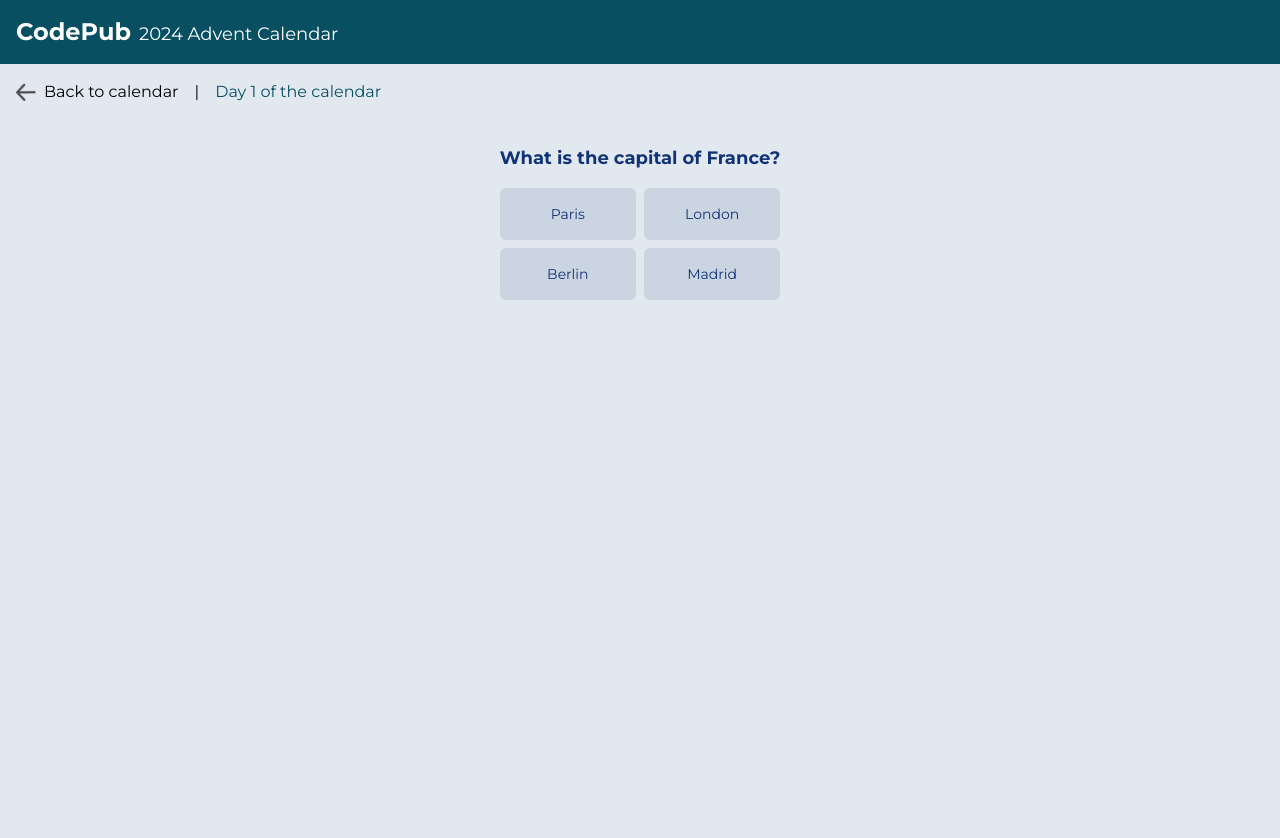
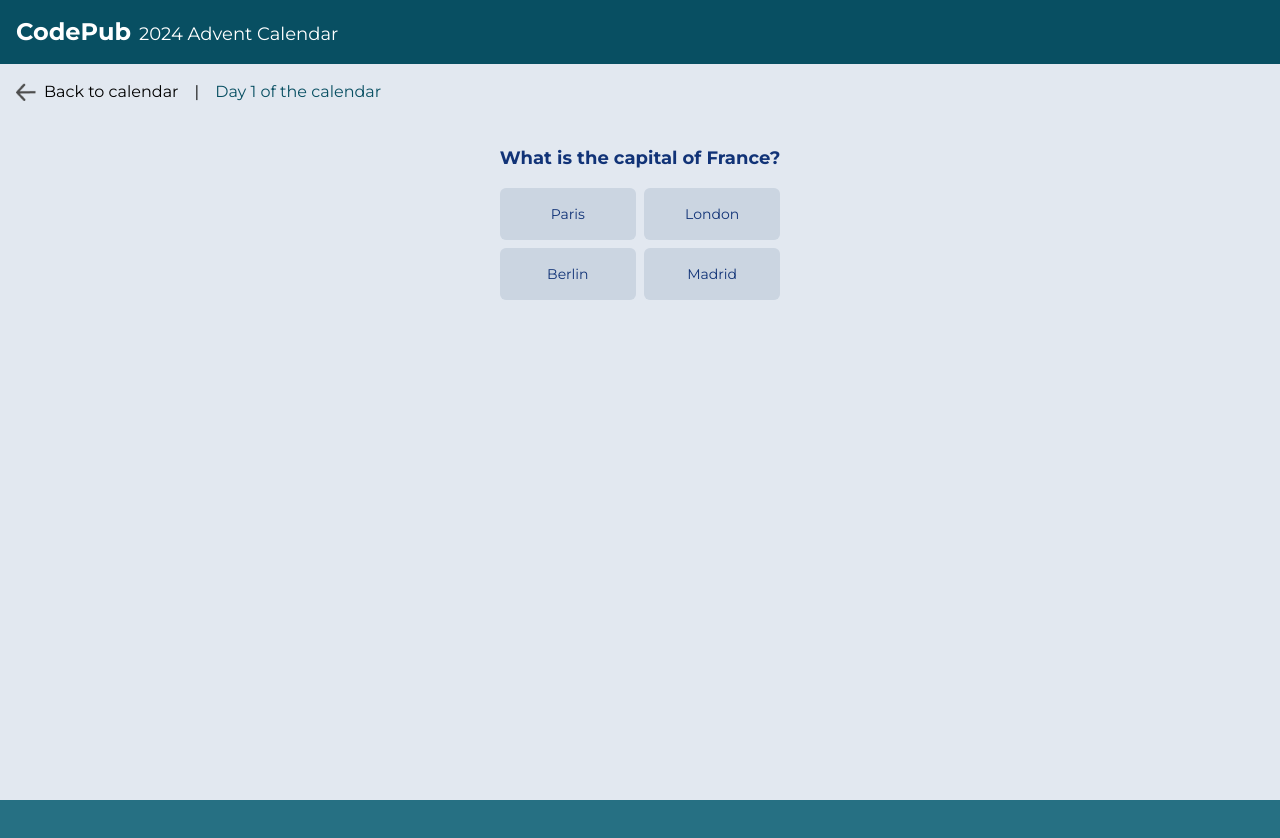
Before and after one commit to carobarstad/codepub, a Next.js app: page /calendar/1 in a window 1280 px wide. Shown: the top 838 px of the page. After the commit the page ends 800 px from the top, so only its background shows below. Built offline with nearby package versions, Linux system fonts and the light colour scheme; a web font is replaced by a local one.

Commit message:
Fixed the height issue - blue background no longer shows on bottom and image is scaled

```diff
--- a/app/calendar/[id]/layout.tsx
+++ b/app/calendar/[id]/layout.tsx
@@ -1,5 +1,5 @@
 const CalendarLayout = ({ children }: { children: React.ReactNode }) => {
-  return <div className='bg-slate-200 h-screen p-4'>{children}</div>;
+  return <div className='bg-slate-200 h-full p-4'>{children}</div>;
 };
 
 export default CalendarLayout;
--- a/app/calendar/[id]/page.tsx
+++ b/app/calendar/[id]/page.tsx
@@ -13,12 +13,12 @@ const CalendarDayPage = async ({ params }: { params: Promise<{ id: string }> })
     notFound();
   }
   return (
-    <div className=''>
-      <div className='flex'>
+    <div className='flex flex-col h-full'>
+      <div className='flex mb-10'>
         <BackButton />
         <div className='ml-4 text-[#084f62]'>Day {id} of the calendar</div>
       </div>
-      <div>
+      <div className='flex-1'>
         <ContentSwitch item={calendarData} />
       </div>
     </div>
--- a/app/layout.tsx
+++ b/app/layout.tsx
@@ -23,9 +23,9 @@ export default function RootLayout({
 }>) {
   return (
     <html lang='en'>
-      <body className={`${montserrat.className} bg-[#267083] overflow-hidden`}>
+      <body className={`${montserrat.className} bg-[#267083] flex flex-col h-screen`}>
         <NavBar />
-        {children}
+        <div className='flex-1'>{children}</div>
       </body>
     </html>
   );
--- a/components/Picture.tsx
+++ b/components/Picture.tsx
@@ -1,8 +1,12 @@
 import { PictureContent } from '@/types/ContentItem';
 import Image from 'next/image';
 
-const Picuture = ({ item }: { item: PictureContent }) => {
-  return <Image alt={item.alt} src={item.src} width={500} height={500} />;
+const Picture = ({ item }: { item: PictureContent }) => {
+  return (
+    <div className='mx-auto relative w-3/4 h-full'>
+      <Image alt={item.alt} src={item.src} objectFit='contain' layout='fill' />
+    </div>
+  );
 };
 
-export default Picuture;
+export default Picture;
--- a/components/Quiz.tsx
+++ b/components/Quiz.tsx
@@ -3,7 +3,7 @@ import { QuizContent } from '@/types/ContentItem';
 
 const Quiz = ({ item }: { item: QuizContent }) => {
   return (
-    <div className='mt-10 max-w-md mx-auto flex flex-col items-center'>
+    <div className='max-w-md mx-auto flex flex-col items-center'>
       <QuizOptions id={item.id} question={item.question} options={item.options} />
     </div>
   );
--- a/components/Quote.tsx
+++ b/components/Quote.tsx
@@ -17,7 +17,7 @@ const roboto = Roboto({
 });
 const Quote = ({ item }: { item: QuoteContent }) => {
   return (
-    <div className='flex justify-center  mt-20'>
+    <div className='flex justify-center'>
       <div className='w-[900px] bg-white p-8 m-2 rounded-lg shadow-xl transform hover:scale-105 transition-transform duration-300 '>
         <div className={`${charm.className} text-4xl`}>“{item.text}”</div>
         {item.author && (
```
